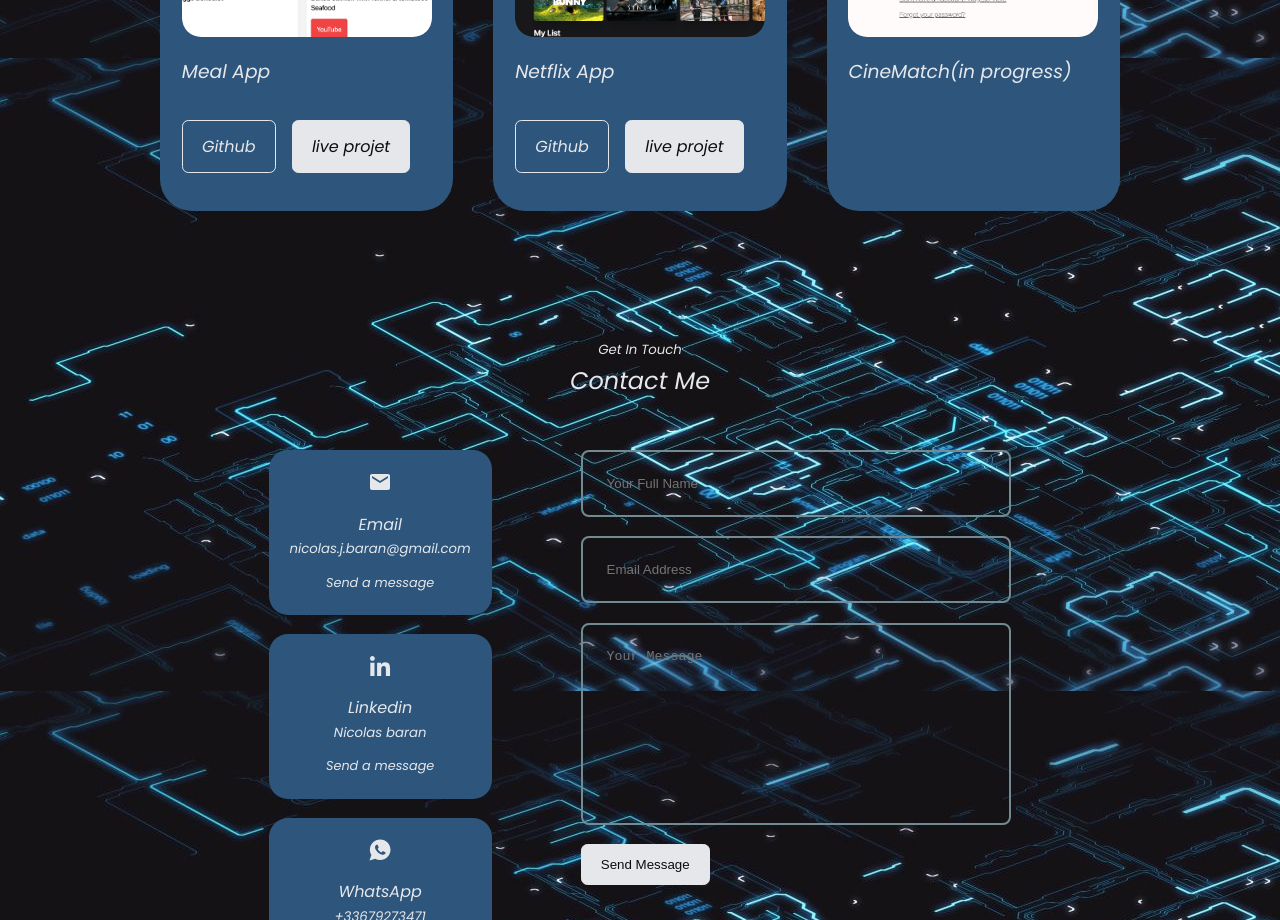
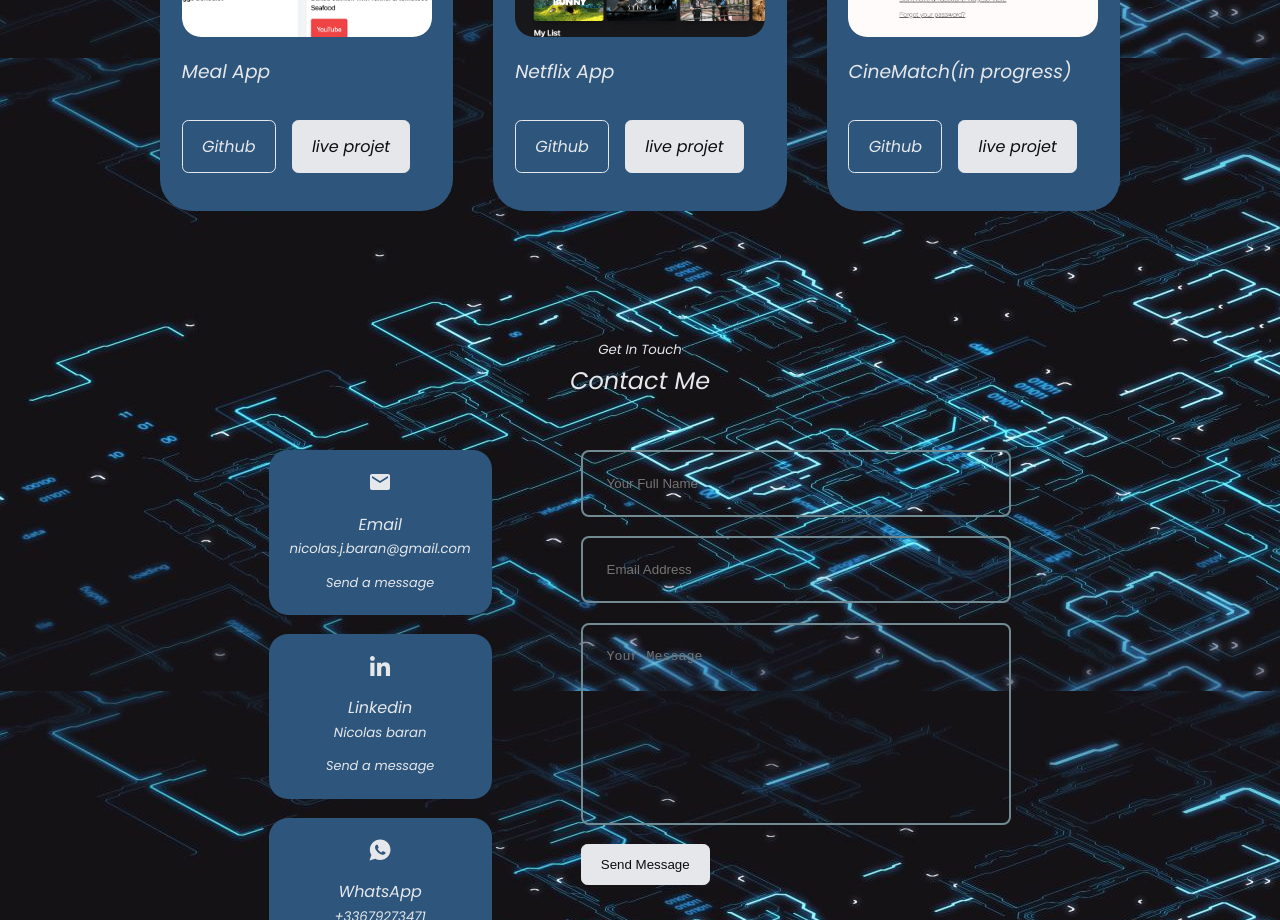
Before and after one commit to ncls-brn/react-portfolio-website, a React (Create React App) app in the folder react-portfolio-website/: page / in a window 1280 px wide. Shown: the part 3740-4660 px from the top of the page. Built offline with nearby package versions, Linux system fonts and the light colour scheme; the HTML template or start-up script is replaced by a standard one.

Commit message:
update project

```diff
--- a/react-portfolio-website/src/components/projets/Projets.jsx
+++ b/react-portfolio-website/src/components/projets/Projets.jsx
@@ -138,6 +138,24 @@
           <div className="projets__item-image"></div>
           <img src={IMG7} alt="" className="size-image" />
           <h3>CineMatch(in progress)</h3>
+          <div className="projets__item-cta">
+            <a
+              href="https://github.com/ncls-brn/movie-app-v4"
+              className="btn"
+              target="_blank"
+              rel="noreferrer"
+            >
+              Github
+            </a>
+            <a
+              href="https://cinematch-app.vercel.app"
+              className="btn btn-primary"
+              target="_blank"
+              rel="noreferrer"
+            >
+              live projet
+            </a>
+          </div>
         </article>
       </div>
     </section>
```
